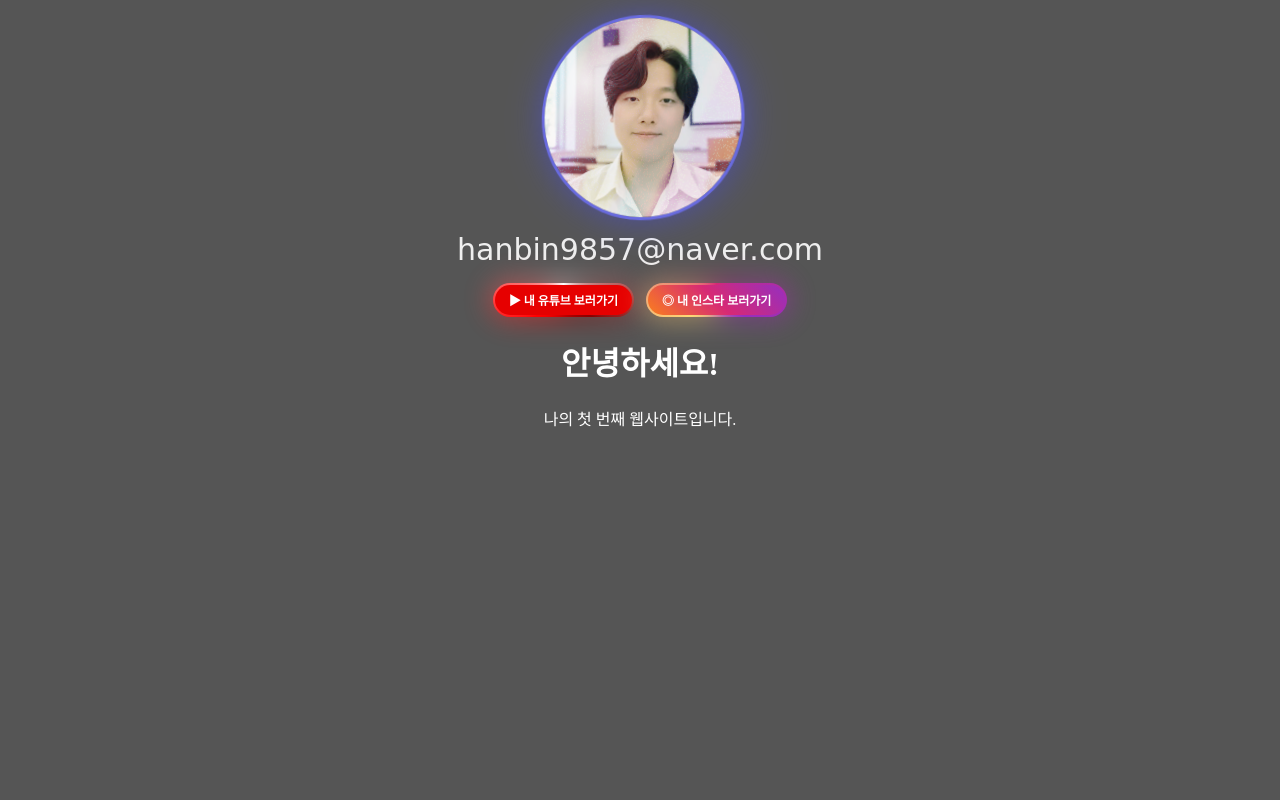
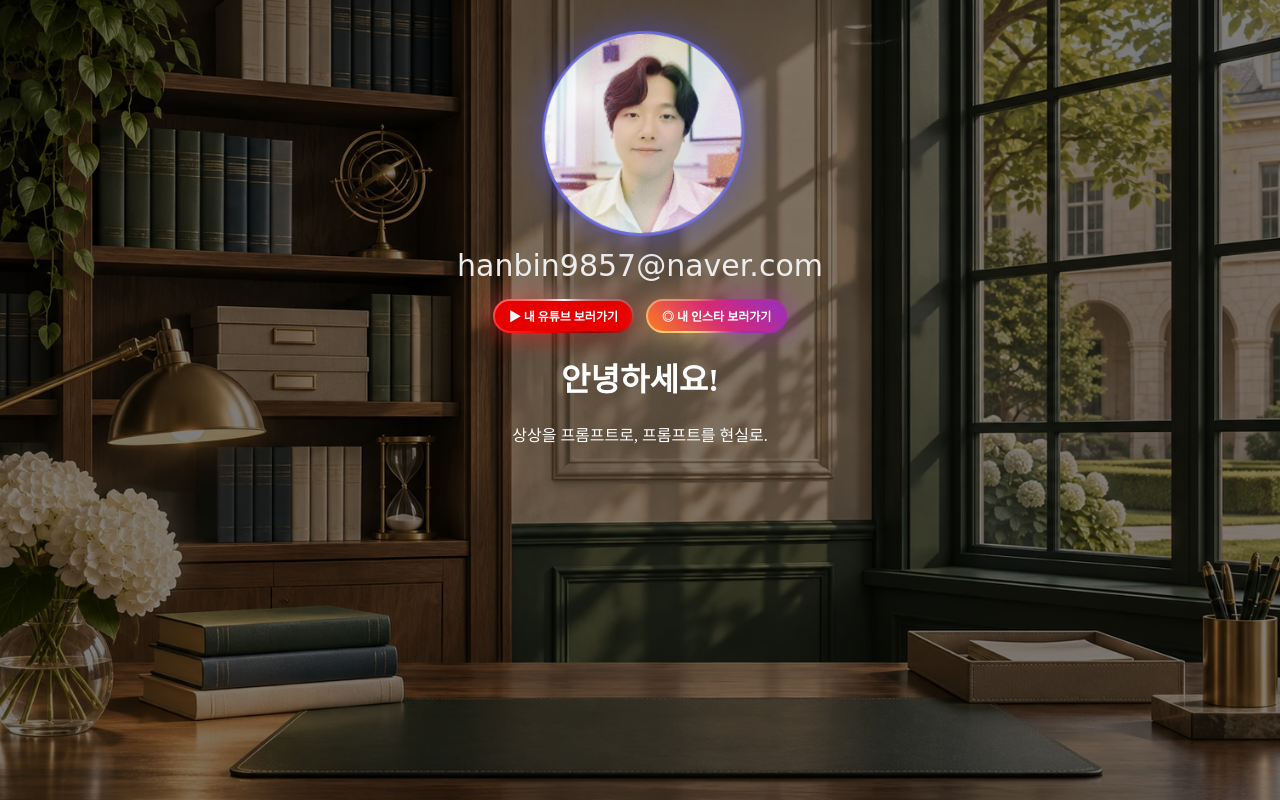
Before and after one commit to yoo9857/my-first-home, a plain HTML site: page index.html in a window 1280 px wide. Drawn offline with Linux system fonts and the light colour scheme; a web font is replaced by a local one.

Commit message:
서재 배경 사진 적용 및 소개 문구 변경
Co-Authored-By: Claude Opus 5.5 <noreply@anthropic.com>

```diff
--- a/index.html
+++ b/index.html
@@ -18,7 +18,16 @@
       }
 
       body {
-        background-color: #555; /* 배경색: 회색 (흰 글씨가 잘 보이는 진한 회색) */
+        background-color: #555; /* 사진을 불러오기 전 잠깐 보이는 색 */
+        /* 배경 사진 + 그 위에 반투명 검은 막 (흰 글씨가 잘 보이게) */
+        background-image: linear-gradient(rgba(0, 0, 0, 0.5), rgba(0, 0, 0, 0.5)), url("background.webp");
+        background-size: cover; /* 화면을 꽉 채우기 */
+        background-position: center; /* 사진 가운데 기준 */
+        background-attachment: fixed; /* 스크롤해도 배경은 고정 */
+        min-height: 100vh; /* 내용이 짧아도 화면 끝까지 배경 */
+        margin: 0;
+        padding-top: 16px;
+        box-sizing: border-box; /* 여백을 높이에 포함 → 불필요한 스크롤 없애기 */
         color: white; /* 검은 배경에서 잘 보이게 글자는 흰색 */
         text-align: center; /* 글자와 사진을 가운데 정렬 */
       }
@@ -288,7 +297,7 @@
     </p>
 
     <h1>안녕하세요!</h1>
-    <p>나의 첫 번째 웹사이트입니다.</p>
+    <p>상상을 프롬프트로, 프롬프트를 현실로.</p>
 
     <!-- 6. script: 움직임을 만드는 JavaScript -->
     <script>
```
Also changed, not shown: background.webp (added).
